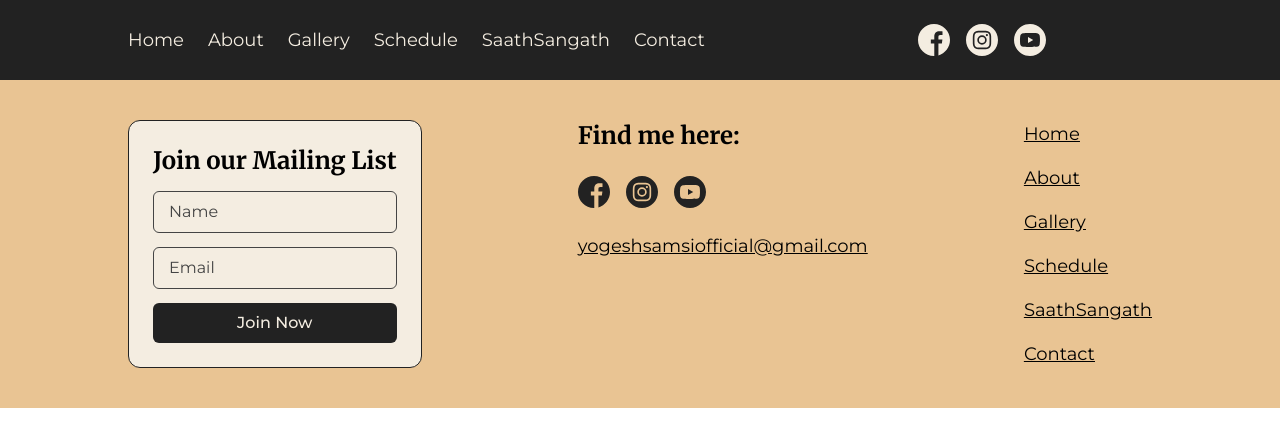
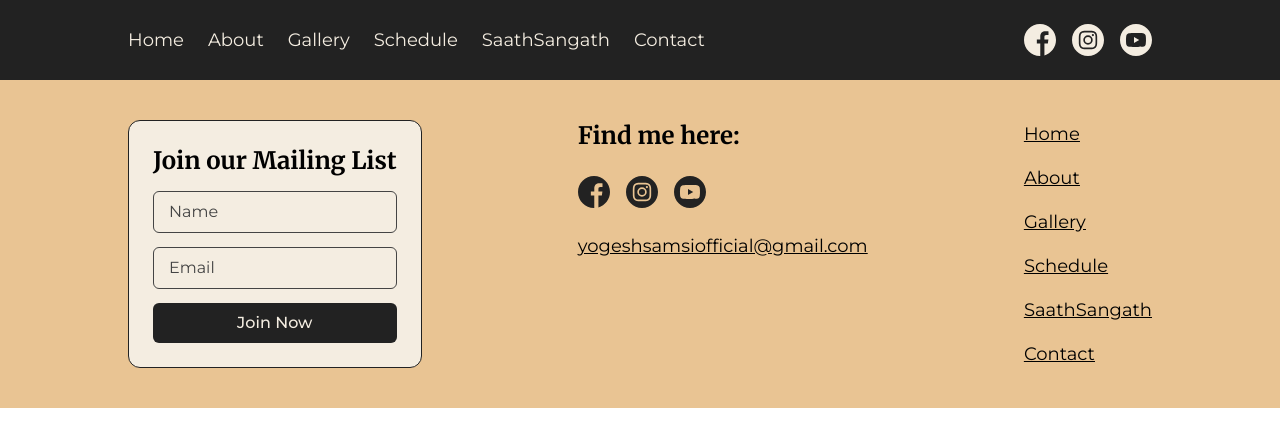
Before and after one commit to NeeshSamsi/yogeshsamsi-old, a Next.js app: page / in a window 1280 px wide. Shown: the top 446 px of the page. Built offline with nearby package versions, Linux system fonts and the light colour scheme; a web font is replaced by a local one; what tailwind-hamburgers would draw is missing.

Commit message:
fix: socials not aligned

```diff
--- a/components/NavBar/index.js
+++ b/components/NavBar/index.js
@@ -21,7 +21,7 @@ const NavBar = ({ theme }) => {
       className={`sticky top-0 left-0 bg-${background} w-full py-4 px-col-all md:py-6 text-${foreground}  lg:text-lg 2xl:text-xl`}
     >
       {/* inner nav container */}
-      <div className="mx-auto flex justify-between items-center">
+      <div className=" flex justify-between items-center">
         {/* LEFT */}
         {/* desktop links */}
         <div className="hidden md:flex justify-between md:space-x-4 lg:space-x-6">
@@ -59,8 +59,8 @@ const NavBar = ({ theme }) => {
         </div>
 
         {/* mobile hamburger */}
-        <button onClick={handleHamburgerClick}>
-          <div className={`tham ${isHamburgerOpen ? "tham-active" : ""} tham-e-squeeze display md:hidden tham-w-6`}>
+        <button onClick={handleHamburgerClick} className="md:hidden">
+          <div className={`tham ${isHamburgerOpen ? "tham-active" : ""} tham-e-squeeze display  tham-w-6`}>
             <div className="tham-box">
               <div className={`tham-inner bg-${foreground}`} />
             </div>
```
